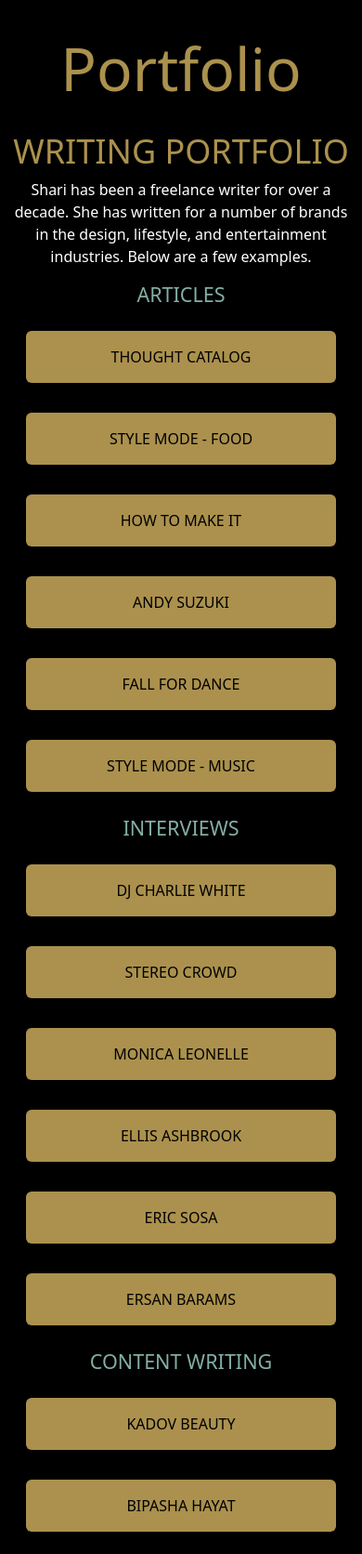
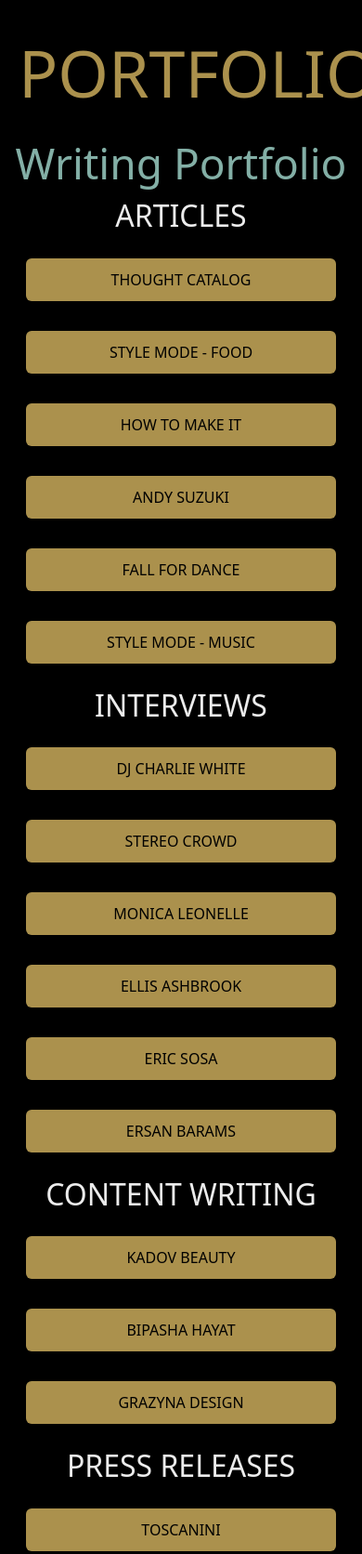
Before and after one commit to slb19xx/shecodes-portfolio-project, a plain HTML site: page portfolio.html in a window 390 px wide. Shown: the top 1672 px of the page at 93% size. Drawn offline with nearby package versions, Linux system fonts and the light colour scheme.

Commit message:
Updated fonts and colors

```diff
--- a/portfolio.html
+++ b/portfolio.html
@@ -16,12 +16,9 @@
       integrity="sha384-pprn3073KE6tl6bjs2QrFaJGz5/SUsLqktiwsUTF55Jfv3qYSDhgCecCxMW52nD2"
       crossorigin="anonymous"
     ></script>
-    <link rel="preconnect" href="https://fonts.googleapis.com" />
-    <link rel="preconnect" href="https://fonts.gstatic.com" crossorigin />
-    <link
-      href="https://fonts.googleapis.com/css2?family=Inter&family=Raleway:wght@500&display=swap"
-      rel="stylesheet"
-    />
+    <link rel="preconnect" href="https://fonts.googleapis.com">
+    <link rel="preconnect" href="https://fonts.gstatic.com" crossorigin>
+    <link href="https://fonts.googleapis.com/css2?family=Barlow:wght@100&family=Inter:wght@100;400&family=Raleway:wght@100;400&display=swap" rel="stylesheet">
     <script
       src="https://kit.fontawesome.com/c8f5233c93.js"
       crossorigin="anonymous"
@@ -30,21 +27,16 @@
   </head>
   <body>
     <div class="hero mt-3">
-      <h1>Portfolio</h1>
+      <h1 class="page-title">Portfolio</h1>
     </div>
     <div class="container">
-      <h3 class="section-titles" id="writing-portfolio">Writing Portfolio</h3>
-            <p class="section-descriptions">
-        Shari has been a freelance writer for over a decade. She has written for
-        a number of brands in the design, lifestyle, and entertainment
-        industries. Below are a few examples.
-      </p>
+      <h3 class="subsection-title" id="writing-portfolio">Writing Portfolio</h3>
       <h4 class="portfolio-category">Articles</h4><div class="projects interviews-row-1 ">
         <div class="row project-descriptions">
           <div class="col-md-4">
             <img src="/images/articles-thought-catalog-cover.png" class="project-cover border p-2" />
             <div>
-              <a href="#" class="btn btn-branding m-3 project-link"
+              <a href="#" class="btn btn-branding m-3 project-link button-text"
                 >Thought Catalog</a
               >
             </div>
@@ -52,7 +44,7 @@
           <div class="col-md-4">
             <img src="/images/articles-style-mode-food-cover.png" class="project-cover border p-2" />
             <div>
-              <a href="#" class="btn btn-branding m-3 project-link"
+              <a href="#" class="btn btn-branding m-3 project-link button-text"
                 >Style Mode - Food</a
               >
             </div>
@@ -60,7 +52,7 @@
           <div class="col-md-4">
             <img src="/images/articles-how-to-make-it-cover.png" class="project-cover border p-2" />
             <div>
-              <a href="#" class="btn btn-branding m-3 project-link"
+              <a href="#" class="btn btn-branding m-3 project-link button-text"
                 >How to Make It</a
               >
             </div>
@@ -71,7 +63,7 @@
           <div class="col-md-4">
             <img src="/images/articles-andy-suzuki-cover.png" class="project-cover border p-2" />
             <div>
-              <a href="#" class="btn btn-branding m-3 project-link"
+              <a href="#" class="btn btn-branding m-3 project-link button-text"
                 >Andy Suzuki</a
               >
             </div>
@@ -79,7 +71,7 @@
           <div class="col-md-4">
             <img src="/images/articles-fall-for-dance-cover.png" class="project-cover border p-2" />
             <div>
-              <a href="#" class="btn btn-branding m-3 project-link"
+              <a href="#" class="btn btn-branding m-3 project-link button-text"
                 >Fall for Dance</a
               >
             </div>
@@ -87,7 +79,7 @@
           <div class="col-md-4">
             <img src="/images/articles-style-mode-music-cover.png" class="project-cover border p-2" />
             <div>
-              <a href="#" class="btn btn-branding m-3 project-link"
+              <a href="#" class="btn btn-branding m-3 project-link button-text"
                 >Style Mode - Music</a
               >
             </div>
@@ -99,7 +91,7 @@
           <div class="col-md-4">
             <img src="/images/interviews-dj-charlie-white-cover.png" class="project-cover border p-2" />
             <div>
-              <a href="#" class="btn btn-branding m-3 project-link"
+              <a href="#" class="btn btn-branding m-3 project-link button-text"
                 >DJ Charlie White</a
               >
             </div>
@@ -107,7 +99,7 @@
           <div class="col-md-4">
             <img src="/images/interviews-stereo-crowd-cover.png" class="project-cover border p-2" />
             <div>
-              <a href="#" class="btn btn-branding m-3 project-link"
+              <a href="#" class="btn btn-branding m-3 project-link button-text"
                 >Stereo Crowd</a
               >
             </div>
@@ -115,7 +107,7 @@
           <div class="col-md-4">
             <img src="/images/interviews-monica-leonelle-cover.png" class="project-cover border p-2" />
             <div>
-              <a href="#" class="btn btn-branding m-3 project-link"
+              <a href="#" class="btn btn-branding m-3 project-link button-text"
                 >Monica Leonelle</a
               >
             </div>
@@ -126,7 +118,7 @@
           <div class="col-md-4">
             <img src="/images/interviews-ellis-ashbrook-cover.png" class="project-cover border p-2" />
             <div>
-              <a href="#" class="btn btn-branding m-3 project-link"
+              <a href="#" class="btn btn-branding m-3 project-link button-text"
                 >Ellis Ashbrook</a
               >
             </div>
@@ -134,7 +126,7 @@
           <div class="col-md-4">
             <img src="/images/interviews-eric-sosa-cover.png" class="project-cover border p-2" />
             <div>
-              <a href="#" class="btn btn-branding m-3 project-link"
+              <a href="#" class="btn btn-branding m-3 project-link button-text"
                 >Eric Sosa</a
               >
             </div>
@@ -142,7 +134,7 @@
           <div class="col-md-4">
             <img src="/images/interviews-ersan-barams-cover.png" class="project-cover border p-2" />
             <div>
-              <a href="#" class="btn btn-branding m-3 mb-3 project-link"
+              <a href="#" class="btn btn-branding m-3 mb-3 project-link button-text"
                 >Ersan Barams</a
               >
             </div>
@@ -154,19 +146,19 @@
             <div class="col-md-4">
                 <img src="/images/content-writing-kadov-beauty-cover.png" class="project-cover border p-2" />
                 <div>
-                <a href="#" class="btn btn-branding m-3 project-link">Kadov Beauty</a>
+                <a href="#" class="btn btn-branding m-3 project-link button-text">Kadov Beauty</a>
                 </div>
           </div>
           <div class="col-md-4">
             <img src="/images/content-writing-gallery-opening-cover.png" class="project-cover border p-2" />
             <div>
-              <a href="#" class="btn btn-branding m-3 project-link">Bipasha Hayat</a>
+              <a href="#" class="btn btn-branding m-3 project-link button-text">Bipasha Hayat</a>
             </div>
           </div>
           <div class="col-md-4">
             <img src="/images/content-writing-grazyna-design-cover.png" class="project-cover border p-2" />
             <div>
-              <a href="#" class="btn btn-branding m-3 project-link">Grazyna Design</a>
+              <a href="#" class="btn btn-branding m-3 project-link button-text">Grazyna Design</a>
             </div>
           </div>
         </div>
@@ -176,17 +168,13 @@
           <div class="col-md-4">
             <img src="/images/press-releases-toscanini-cover.png" class="project-cover border p-2" />
             <div>
-              <a href="#" class="btn btn-branding m-3 project-link"
+              <a href="#" class="btn btn-branding m-3 project-link button-text"
                 >Toscanini</a
               >
             </div>
           </div>
         </div>
-                <h3 class="section-titles" id="coding-portfolio">Coding Portfolio</h3>
-        <p class="section-descriptions">
-          For the past 6 months, Shari has been sharpening her coding skills.
-          Here are a few of the projects she has built.
-        </p>
+                <h3 class="subsection-title" id="coding-portfolio">Coding Portfolio</h3>
               <h4 class="portfolio-category">SheCodes Projects</h4>
         <div class="row project-descriptions">
           <div class="col-md-4">
@@ -195,7 +183,7 @@
               class="project-cover border p-2"
             />
             <div>
-              <a href="#" class="btn btn-branding m-3 project-link"
+              <a href="#" class="btn btn-branding m-3 project-link button-text"
                 >Weather App</a
               >
             </div>
@@ -206,7 +194,7 @@
               class="project-cover border p-2"
             />
             <div>
-              <a href="#" class="btn btn-branding m-3 project-link"
+              <a href="#" class="btn btn-branding m-3 project-link button-text"
                 >Travel Show</a
               >
             </div>
@@ -214,7 +202,7 @@
           <div class="col-md-4">
             <img src="/images/new-project-cover.png" class="project-cover border p-2" />
             <div>
-              <a href="#" class="btn btn-branding m-3 project-link"
+              <a href="#" class="btn btn-branding m-3 project-link button-text"
                 >New Project</a
               >
             </div>
--- a/style/style.css
+++ b/style/style.css
@@ -1,8 +1,10 @@
 root {
-  --default-font: "Inter", sans-serif;
-  --section-font: "Raleway", sans-serif;
+  --barlow-font: "Barlow", sans-serif;
+  --inter-font: "Inter", sans-serif;
+  --raleway-font: "Raleway", sans-serif;
   --section-title: #ab914d;
   --accent-color: #83afa6;
+  --grey-accent-color: #ececec;
 }
 
 body {
@@ -10,14 +12,56 @@
   color: white;
 }
 
-h1 {
-  font-family: var(--default-font);
+.page-title {
+  font-size: 70px;
+  text-transform: uppercase;
+  font-family: var(--inter-font);
+  font-weight: 200;
   color: #ab914d;
-  font-size: 64px;
 }
 
-h3 {
-  font-family: var(--default-font);
+.subheading-text {
+  font-size: 48px;
+  font-family: var(--raleway-font);
+  font-weight: 100;
+  color: #83afa6;
+}
+
+.button-text {
+  background: #ab914d;
+  padding: 10px 25px;
+  font-size: 16px;
+  font-weight: 400;
+  text-transform: uppercase;
+  font-family: var(--inter-font);
+  color: #000000;
+}
+
+.body-text {
+  font-size: 20px;
+  font-weight: 300;
+  font-family: var(--barlow-font);
+  color: #ececec;
+}
+
+.subsection-title {
+  font-size: 46px;
+  font-weight: 100;
+  color: #83afa6;
+  font-family: var(--raleway-font);
+}
+
+.portfolio-category {
+  font-family: var(--barlow-font);
+  font-weight: 100;
+  font-size: 32px;
+  color: #ececec;
+  text-transform: uppercase;
+  margin: 20px auto;
+}
+
+.project-descriptions {
+  text-align: center;
 }
 
 .shari-photo {
@@ -32,15 +76,6 @@
   padding: 20px;
 }
 
-.btn-branding {
-  background: #ab914d;
-  color: black;
-  font-family: var(--default-font);
-  padding: 15px 20px;
-  font-size: 16px;
-  text-transform: uppercase;
-}
-
 .portfolio-row {
   text-align: center;
 }
@@ -53,33 +88,8 @@
   border-radius: 40px;
 }
 
-.bio-text,
-.contact-text {
-  font-family: var(--default-font);
-  font-size: 20px;
-}
-
 .tech-emoji {
   font-size: 48px;
-}
-
-.portfolio-category {
-  font-family: var(--default-font);
-  color: #83afa6;
-  text-transform: uppercase;
-  margin: 20px auto;
-}
-
-.section-titles {
-  color: #ab914d;
-  text-transform: uppercase;
-  font-family: var(--section-font);
-  font-size: 36px;
-}
-
-.project-descriptions {
-  font-family: var(--default-font);
-  text-align: center;
 }
 
 @media (max-width: 576px) {
@@ -89,13 +99,13 @@
   .project-link {
     display: block;
   }
-  .section-titles {
+  .subsection-title {
     text-align: center;
   }
   .section-descriptions {
     text-align: center;
   }
-  .contact-text {
+  .body-text {
     text-align: center;
   }
   .portfolio-category {
```
Also changed, not shown: about.html (+5 -8 lines), contact.html (+5 -8 lines), index.html (+10 -13 lines).
